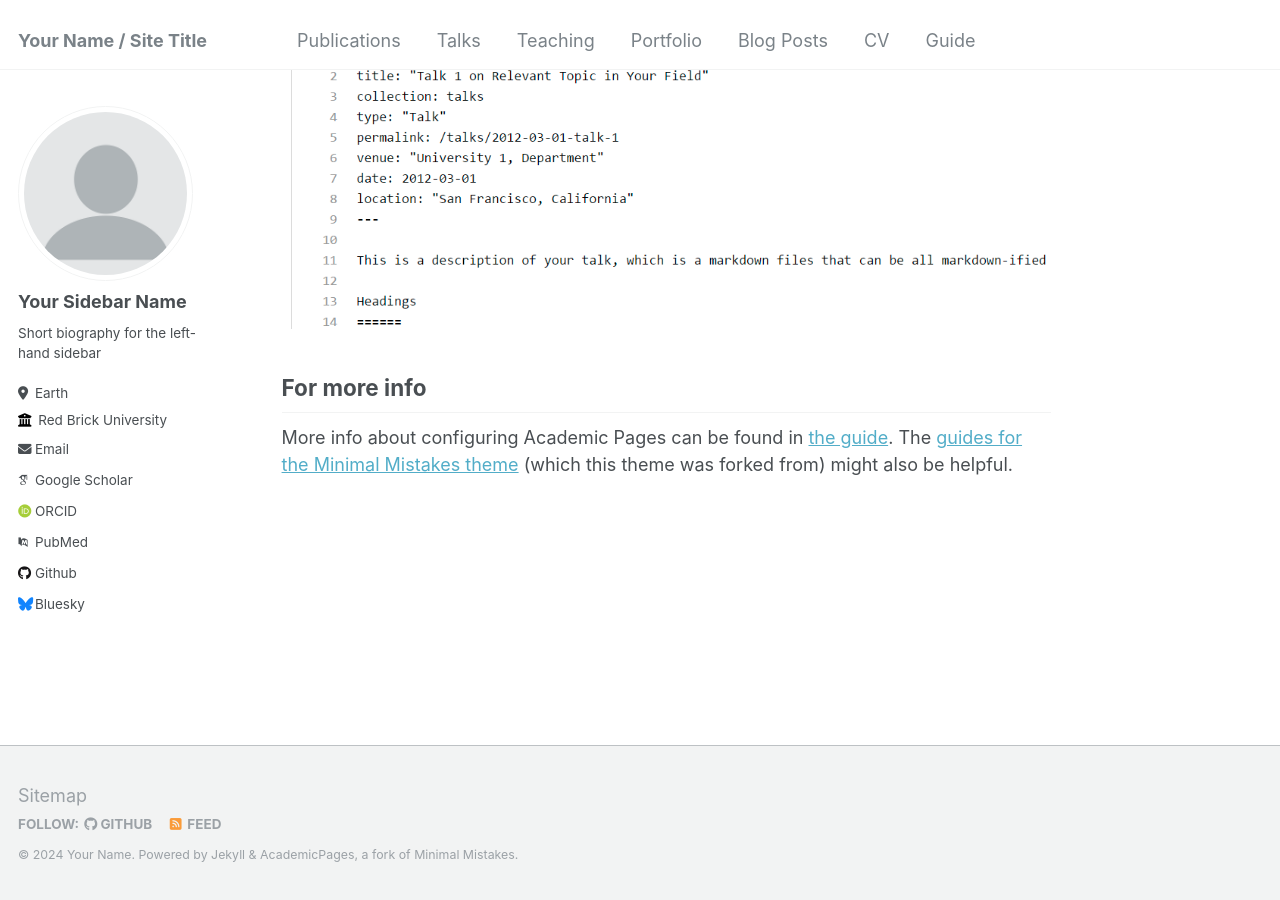
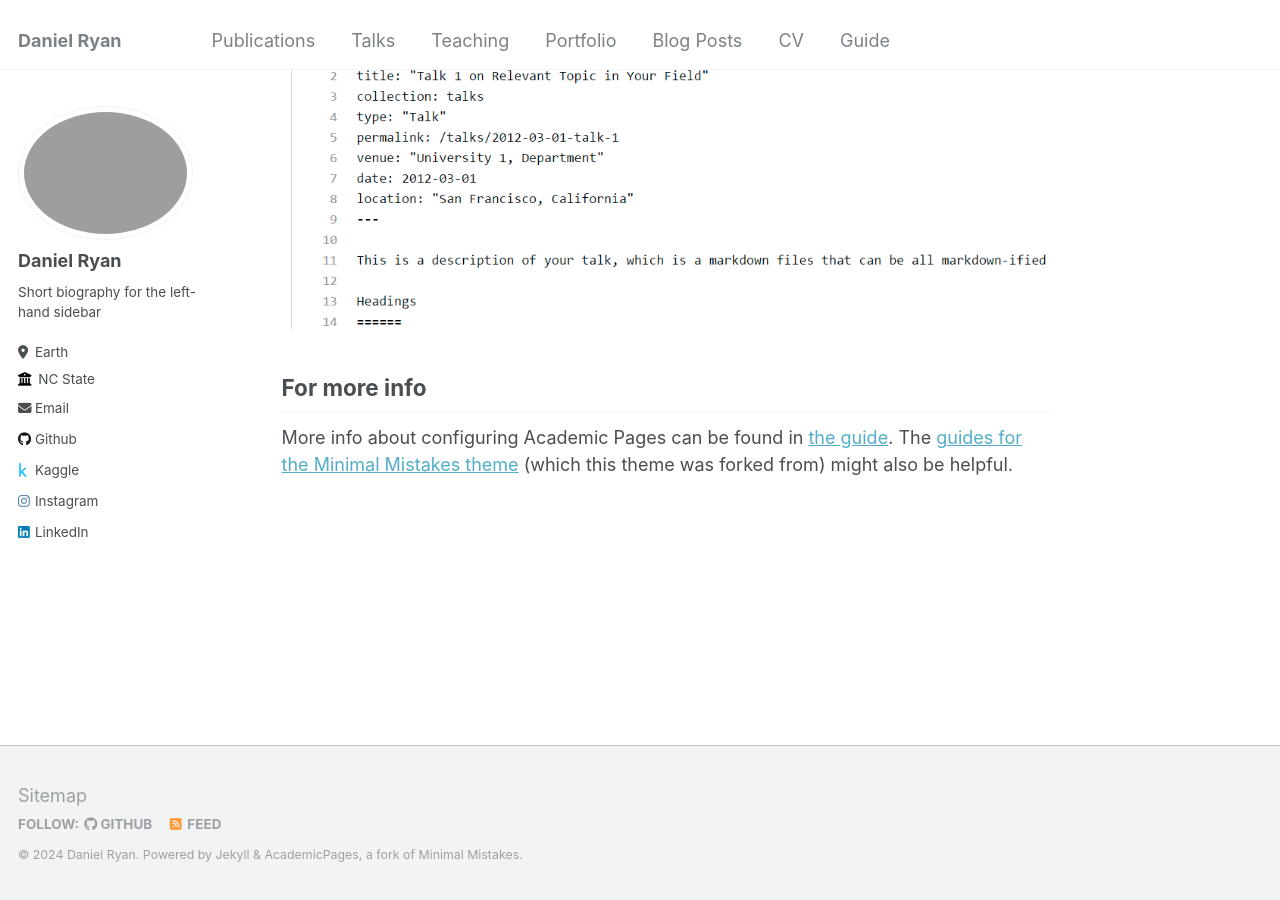
Before and after one commit to djryn/djryn.github.io, a Jekyll site: the page built from _pages/about.md, in a window 1280 px wide and 900 px high, scrolled down 2660 px. Built offline with Jekyll 4.4.1, drawn with Linux system fonts in a browser that asks for light colours; some web fonts are replaced.

Commit message:
info change

```diff
--- a/_config.yml
+++ b/_config.yml
@@ -8,56 +8,56 @@
 
 # Basic Site Settings
 locale                   : "en-US"
-title                    : "Your Name / Site Title"
+title                    : "Daniel Ryan"
 title_separator          : "-"
-name                     : &name "Your Name"
-description              : &description "personal description"
-url                      : https://academicpages.github.io # the base hostname & protocol for your site e.g. "https://mmistakes.github.io"
+name                     : &name "Daniel Ryan"
+description              : &description "1st year applied mathematics PhD candidate at NC State. "
+url                      : https://djryn.github.io # the base hostname & protocol for your site e.g. "https://mmistakes.github.io"
 baseurl                  : "" # the subpath of your site, e.g. "/blog"
-repository               : "academicpages/academicpages.github.io"
+repository               : "djryn/djryn.github.io"
 
 # Site Author - The following control what appear as part of the author content on the side bar.
 #               If a field is blank the icon and link will not appear, otherwise it will be shown.
 #               Additional customization can be done by editing /_includes/author-profile.html
 author:
   # Biographic information
-  avatar           : "profile.png"
-  name             : "Your Sidebar Name"
+  avatar           : "profile.jpg"
+  name             : "Daniel Ryan"
   pronouns         : # example: "she/her"
   bio              : "Short biography for the left-hand sidebar"
   location         : "Earth"
-  employer         : "Red Brick University"
+  employer         : "NC State"
   uri              : # URL
-  email            : "none@example.org"
+  email            : "dryan4@ncsu.edu"
 
   # Academic websites
   arxiv            : # URL - Update with the correct link to your profile
-  googlescholar    : "https://scholar.google.com/citations?user=PS_CX0AAAAAJ"
+  googlescholar    :  # "https://scholar.google.com/citations?user=PS_CX0AAAAAJ"
   impactstory      : # URL
-  orcid            : "http://orcid.org/yourorcidurl"
+  orcid            :  # "http://orcid.org/yourorcidurl"
   semantic         : # URL
-  pubmed           : "https://www.ncbi.nlm.nih.gov/pubmed/?term=john+snow"
+  pubmed           : # "https://www.ncbi.nlm.nih.gov/pubmed/?term=john+snow"
   researchgate     : # URL
 
   # Repositories and software development
   bitbucket        : # Username - Update with your username on the site
   codepen          : # Username
   dribbble         : # Username
-  github           : "academicpages"
-  kaggle           : # Username
+  github           : "djryn"
+  kaggle           : "danieljryan"
   stackoverflow    : # User number or user number and name (i.e., use "1" or "1/jeff-atwood")
 
   # Social media
-  bluesky          : "bsky.app" # Replace this with you Bluesky username
+  bluesky          : # "bsky.app" # Replace this with you Bluesky username
   facebook         : # Username
   flickr           : # Username
   foursquare       : # Username
   goodreads        : # Username
   google_plus      : # Username
   keybase          : # Username
-  instagram        : # Username
+  instagram        : "danl.r_"
   lastfm           : # Username
-  linkedin         : # Username
+  linkedin         : "danieljosephryan"
   mastodon         : # URL
   medium           : # URL
   pinterest        : # Username
```
Also changed, not shown: 2 other files.
